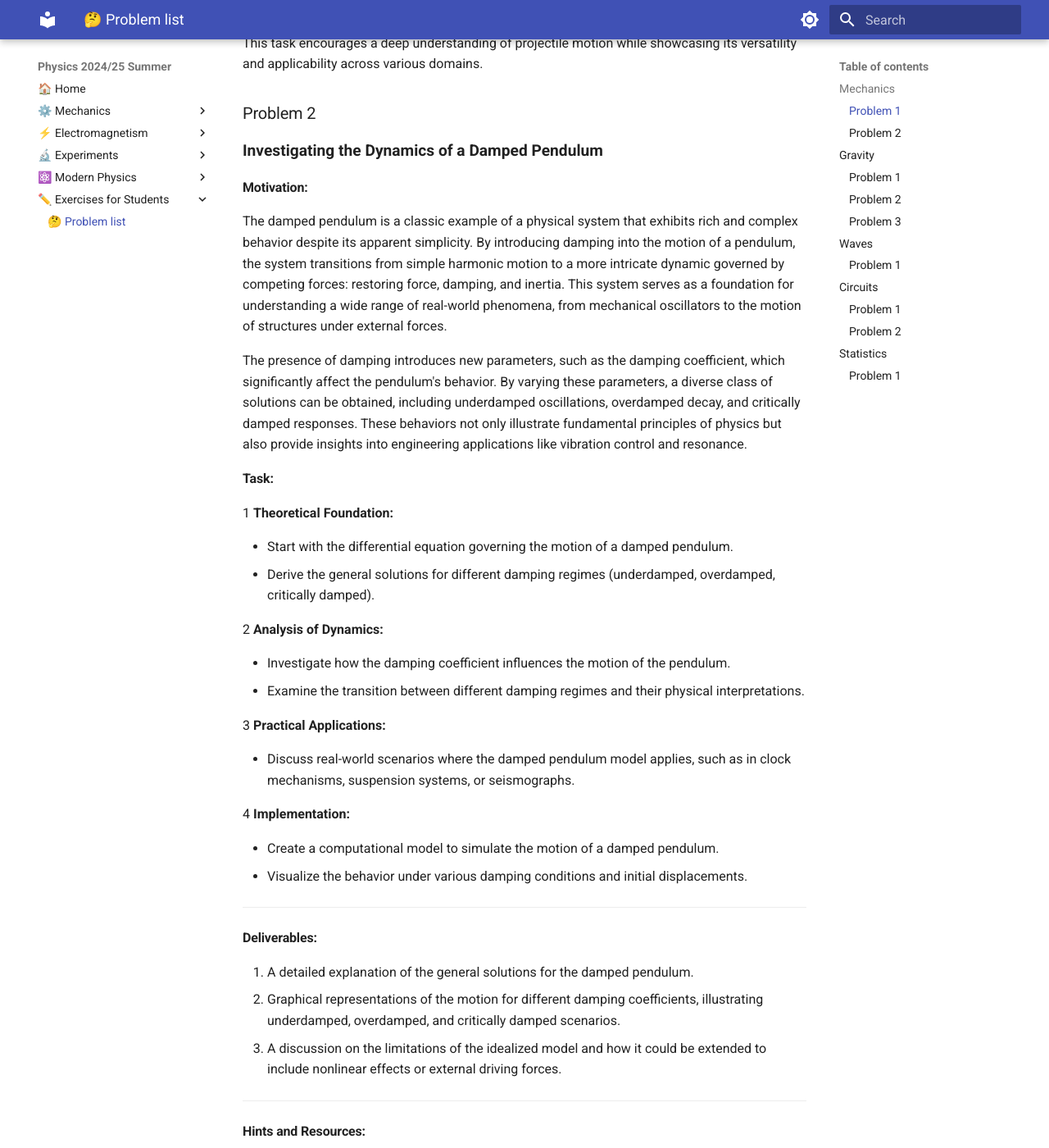
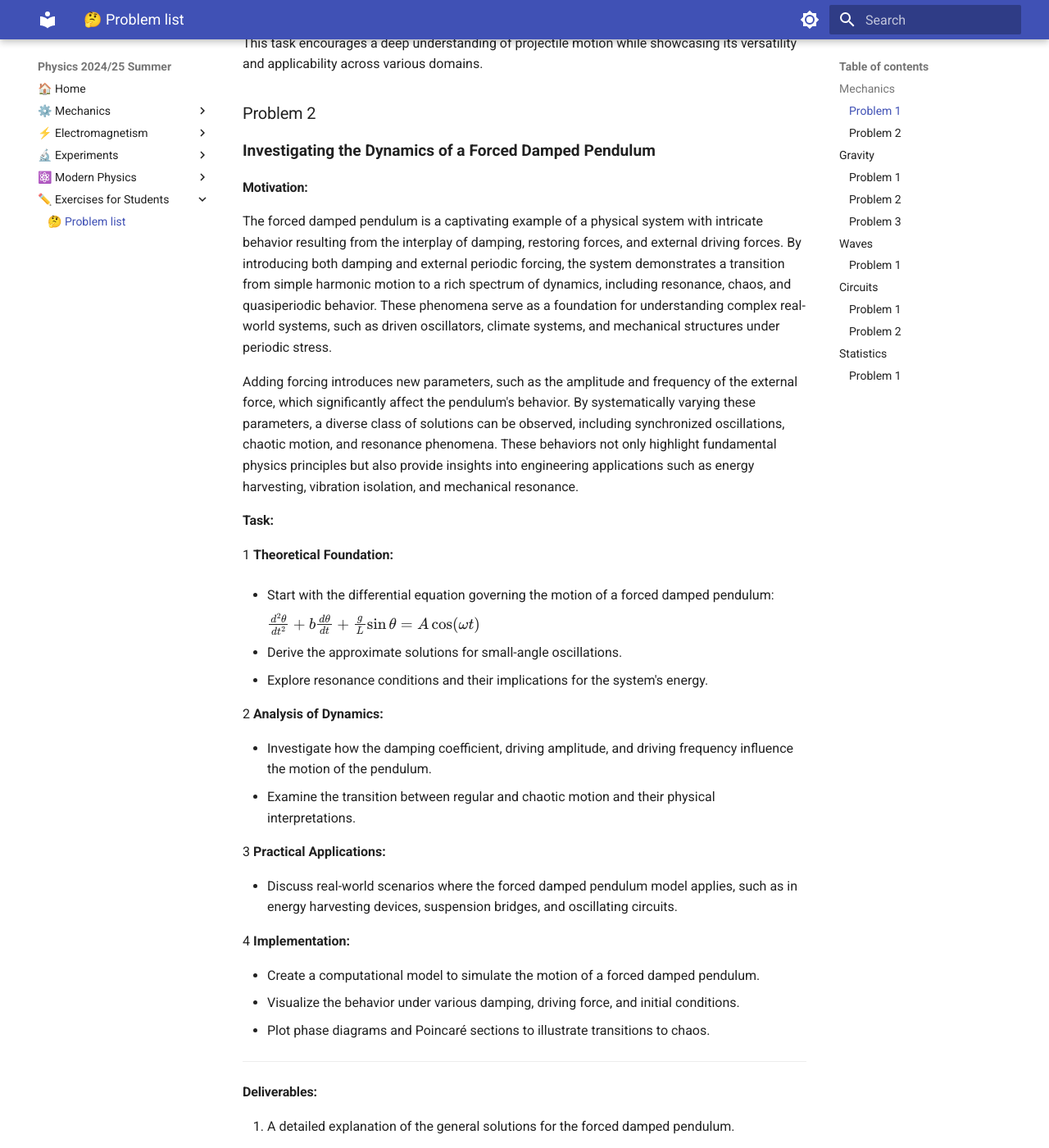
Before and after one commit to dchorazkiewicz/Physics-2024-25-Summer, an MkDocs documentation site: the page built from docs/Exercises_for_Students/exercises_dch.md, in a window 1280 px wide and 1400 px high, scrolled down 1636 px. Shown: the whole window at 82% size. Built offline with MkDocs 1.6.1 and Material for MkDocs 9.7.7, drawn with Linux system fonts in a browser that asks for light colours; nearby versions of some CDN libraries; some of the changed text lies outside the part shown.

Commit message:
update exercises_dch.md with new examples and improved formatting

```diff
--- a/docs/Exercises_for_Students/exercises_dch.md
+++ b/docs/Exercises_for_Students/exercises_dch.md
@@ -51,54 +51,60 @@ This task encourages a deep understanding of projectile motion while showcasing
 
 ### Problem 2
 
-
-<span style="font-size: 1.2em; font-weight: bold;">**Investigating the Dynamics of a Damped Pendulum**</span>
-
+<span style="font-size: 1.2em; font-weight: bold;">**Investigating the Dynamics of a Forced Damped Pendulum**</span>
 
 #### Motivation:
 
-The damped pendulum is a classic example of a physical system that exhibits rich and complex behavior despite its apparent simplicity. By introducing damping into the motion of a pendulum, the system transitions from simple harmonic motion to a more intricate dynamic governed by competing forces: restoring force, damping, and inertia. This system serves as a foundation for understanding a wide range of real-world phenomena, from mechanical oscillators to the motion of structures under external forces.
+The forced damped pendulum is a captivating example of a physical system with intricate behavior resulting from the interplay of damping, restoring forces, and external driving forces. By introducing both damping and external periodic forcing, the system demonstrates a transition from simple harmonic motion to a rich spectrum of dynamics, including resonance, chaos, and quasiperiodic behavior. These phenomena serve as a foundation for understanding complex real-world systems, such as driven oscillators, climate systems, and mechanical structures under periodic stress.
 
-The presence of damping introduces new parameters, such as the damping coefficient, which significantly affect the pendulum's behavior. By varying these parameters, a diverse class of solutions can be obtained, including underdamped oscillations, overdamped decay, and critically damped responses. These behaviors not only illustrate fundamental principles of physics but also provide insights into engineering applications like vibration control and resonance.
+Adding forcing introduces new parameters, such as the amplitude and frequency of the external force, which significantly affect the pendulum's behavior. By systematically varying these parameters, a diverse class of solutions can be observed, including synchronized oscillations, chaotic motion, and resonance phenomena. These behaviors not only highlight fundamental physics principles but also provide insights into engineering applications such as energy harvesting, vibration isolation, and mechanical resonance.
 
 #### Task:
 
 1 **Theoretical Foundation:**
 
-   - Start with the differential equation governing the motion of a damped pendulum.
-   - Derive the general solutions for different damping regimes (underdamped, overdamped, critically damped).
+   - Start with the differential equation governing the motion of a forced damped pendulum:
+
+     $\frac{d^2\theta}{dt^2} + b\frac{d\theta}{dt} + \frac{g}{L}\sin\theta = A\cos(\omega t)$
+
+   - Derive the approximate solutions for small-angle oscillations.
+   - Explore resonance conditions and their implications for the system's energy.
 
 2 **Analysis of Dynamics:**
 
-   - Investigate how the damping coefficient influences the motion of the pendulum.
-   - Examine the transition between different damping regimes and their physical interpretations.
+   - Investigate how the damping coefficient, driving amplitude, and driving frequency influence the motion of the pendulum.
+   - Examine the transition between regular and chaotic motion and their physical interpretations.
 
 3 **Practical Applications:**
 
-   - Discuss real-world scenarios where the damped pendulum model applies, such as in clock mechanisms, suspension systems, or seismographs.
+   - Discuss real-world scenarios where the forced damped pendulum model applies, such as in energy harvesting devices, suspension bridges, and oscillating circuits.
 
 4 **Implementation:**
 
-   - Create a computational model to simulate the motion of a damped pendulum.
-   - Visualize the behavior under various damping conditions and initial displacements.
+   - Create a computational model to simulate the motion of a forced damped pendulum.
+   - Visualize the behavior under various damping, driving force, and initial conditions.
+   - Plot phase diagrams and Poincaré sections to illustrate transitions to chaos.
 
 ---
 
 #### Deliverables:
 
-1. A detailed explanation of the general solutions for the damped pendulum.
-2. Graphical representations of the motion for different damping coefficients, illustrating underdamped, overdamped, and critically damped scenarios.
-3. A discussion on the limitations of the idealized model and how it could be extended to include nonlinear effects or external driving forces.
+1. A detailed explanation of the general solutions for the forced damped pendulum.
+2. Graphical representations of the motion for different damping coefficients, driving amplitudes, and driving frequencies, including resonance and chaotic behavior.
+3. A discussion on the limitations of the model and potential extensions, such as introducing nonlinear damping or non-periodic driving forces.
+4. Phase portraits, Poincaré sections, and bifurcation diagrams to analyze transitions to complex dynamics.
 
 ---
 
 #### Hints and Resources:
 
-- Use analytical methods to derive solutions for small angles of displacement.
-- Employ numerical techniques to explore the dynamics for larger angles or more complex damping models.
-- Relate the damped pendulum to analogous systems in other fields, such as electrical circuits (RLC circuits) or fluid dynamics.
+- For small angles, approximate $\sin\theta \approx \theta$ to simplify the differential equation.
+- Employ numerical techniques (e.g., Runge-Kutta methods) for exploring the dynamics beyond the small-angle approximation.
+- Relate the forced damped pendulum to analogous systems in other fields, such as electrical circuits (driven RLC circuits) or biomechanics (human gait).
+- Utilize software tools like Python, MATLAB, or Mathematica for simulations and visualizations.
 
-This task offers an opportunity to connect theoretical analysis with computational modeling, fostering a deeper understanding of damping phenomena and their implications in both physics and engineering.
+This task bridges theoretical analysis with computational exploration, fostering a deeper understanding of forced and damped oscillatory phenomena and their implications in both physics and engineering.
+
 
 ## Gravity
 
@@ -175,7 +181,9 @@ These tasks provide a foundation for understanding gravity's influence on motion
 
 #### Motivation:
 
-Interference of waves occurs when two or more waves overlap, resulting in a new wave pattern. On a water surface, this can lead to distinctive interference patterns, especially when waves originate from multiple sources arranged in specific geometries.
+Interference occurs when waves from different sources overlap, creating new patterns. On a water surface, this can be easily observed when ripples from different points meet, forming distinctive interference patterns. These patterns can show us how waves combine in different ways, either reinforcing each other or canceling out.
+
+Studying these patterns helps us understand wave behavior in a simple, visual way. It also allows us to explore important concepts, like the relationship between wave phase and the effects of multiple sources. This task offers a hands-on approach to learning about wave interactions and their real-world applications, making it an interesting and engaging way to dive into wave physics.
 
 #### Equation of a Single Disturbance:
 
@@ -236,44 +244,56 @@ The goal is to understand how the geometric arrangement of wave sources influenc
 
 #### Motivation:
 
-Calculating equivalent resistance involves iteratively applying two rules: combining resistors in series and in parallel. This process requires analyzing the circuit's structure to identify connections that can be reduced. Using graph theory, the circuit can be represented as:
+Calculating equivalent resistance is a fundamental problem in electrical circuits, essential for understanding and designing efficient systems. While traditional methods involve iteratively applying series and parallel resistor rules, these approaches can become cumbersome for complex circuits with many components. Graph theory offers a powerful alternative, providing a structured and algorithmic way to analyze circuits.
 
-- **Nodes:** Represent junctions or connection points.
-- **Edges:** Represent resistors with weights corresponding to their resistance values.
+By representing a circuit as a graph—where nodes correspond to junctions and edges represent resistors with weights equal to their resistance values—we can systematically simplify even the most intricate networks. This method not only streamlines calculations but also opens the door to automated analysis, making it particularly useful in modern applications like circuit simulation software, optimization problems, and network design.
 
-This representation allows the equivalent resistance problem to be approached algorithmically by detecting and simplifying specific graph patterns.
+Studying equivalent resistance through graph theory is valuable not only for its practical applications but also for the deeper insights it provides into the interplay between electrical and mathematical concepts. This approach highlights the versatility of graph theory, demonstrating its relevance across physics, engineering, and computer science.
 
 ---
 
 #### Task Options:
 
 ##### **Option 1: Simplified Task – Algorithm Description**
+
 1. Describe the algorithm for calculating the equivalent resistance using graph theory.
+
 2. Provide the pseudocode that:
-   - Identifies series and parallel connections.
-   - Iteratively reduces the graph until a single equivalent resistance is obtained.
+
+    - Identifies series and parallel connections.
+    - Iteratively reduces the graph until a single equivalent resistance is obtained.
+
 3. Include a clear explanation of how the algorithm handles nested combinations.
 
+
 ##### **Option 2: Advanced Task – Full Implementation**
+
+
 1. Implement the algorithm in a programming language of your choice.
+
 2. Ensure the implementation:
-   - Accepts a circuit graph as input.
-   - Handles arbitrary resistor configurations, including nested series and parallel connections.
-   - Outputs the final equivalent resistance.
+
+    - Accepts a circuit graph as input.
+    - Handles arbitrary resistor configurations, including nested series and parallel connections.
+    - Outputs the final equivalent resistance.
+
 3. Test your implementation with examples, such as:
-   - Simple series and parallel combinations.
-   - Nested configurations.
-   - Complex graphs with multiple cycles.
+
+    - Simple series and parallel combinations.
+    - Nested configurations.
+    - Complex graphs with multiple cycles.
 
 ---
 
 #### Deliverables:
 
 ##### **Option 1:**
+
 - A detailed pseudocode and explanation of the algorithm.
 - Description of how it handles complex circuit configurations.
 
 ##### **Option 2:**
+
 - Source code for the algorithm.
 - Examples of input circuits and results.
 - A brief analysis of the algorithm's efficiency and potential improvements.
@@ -282,11 +302,11 @@ This representation allows the equivalent resistance problem to be approached al
 
 #### Hints and Resources:
 
-- Focus on iterative graph simplification:
-  - Detect linear chains for series reduction.
-  - Identify cycles for parallel reduction.
-- Use tools like `networkx` (Python) or similar for graph manipulation if you choose implementation.
-- Depth-first search (DFS) or other traversal methods can help identify patterns in the graph.
+* Focus on iterative graph simplification:
+    - Detect linear chains for series reduction.
+    - Identify cycles for parallel reduction.
+* Use tools like `networkx` (Python) or similar for graph manipulation if you choose implementation.
+* Depth-first search (DFS) or other traversal methods can help identify patterns in the graph.
 
 Choose the task that matches your skill level while providing a clear and structured solution to the problem.
 
@@ -331,7 +351,7 @@ The Lorentz force, expressed as $\mathbf{F} = q\mathbf{E} + q\mathbf{v} \times \
 
 #### Deliverables:
 
-1. A Python script or notebook implementing the simulations.
+1. A Markdown document with Python script or notebook implementing the simulations.
 2. Visualizations of particle trajectories for the specified field configurations.
 3. A discussion on how the results relate to practical systems, such as cyclotrons or magnetic traps.
 
@@ -391,7 +408,7 @@ The Central Limit Theorem (CLT) is a cornerstone of probability and statistics,
 
 #### Deliverables:
 
-1. Python scripts or notebooks implementing the simulations for various population distributions.
+1. A Markdown document and Python scripts or notebooks implementing the simulations for various population distributions.
 2. Plots illustrating the sampling distributions and their progression toward normality.
 3. A discussion on the implications of the results and their connection to theoretical expectations.
 
```
Also changed, not shown: other parts of docs/Exercises_for_Students/exercises_dch.md (+1 -4 lines).
